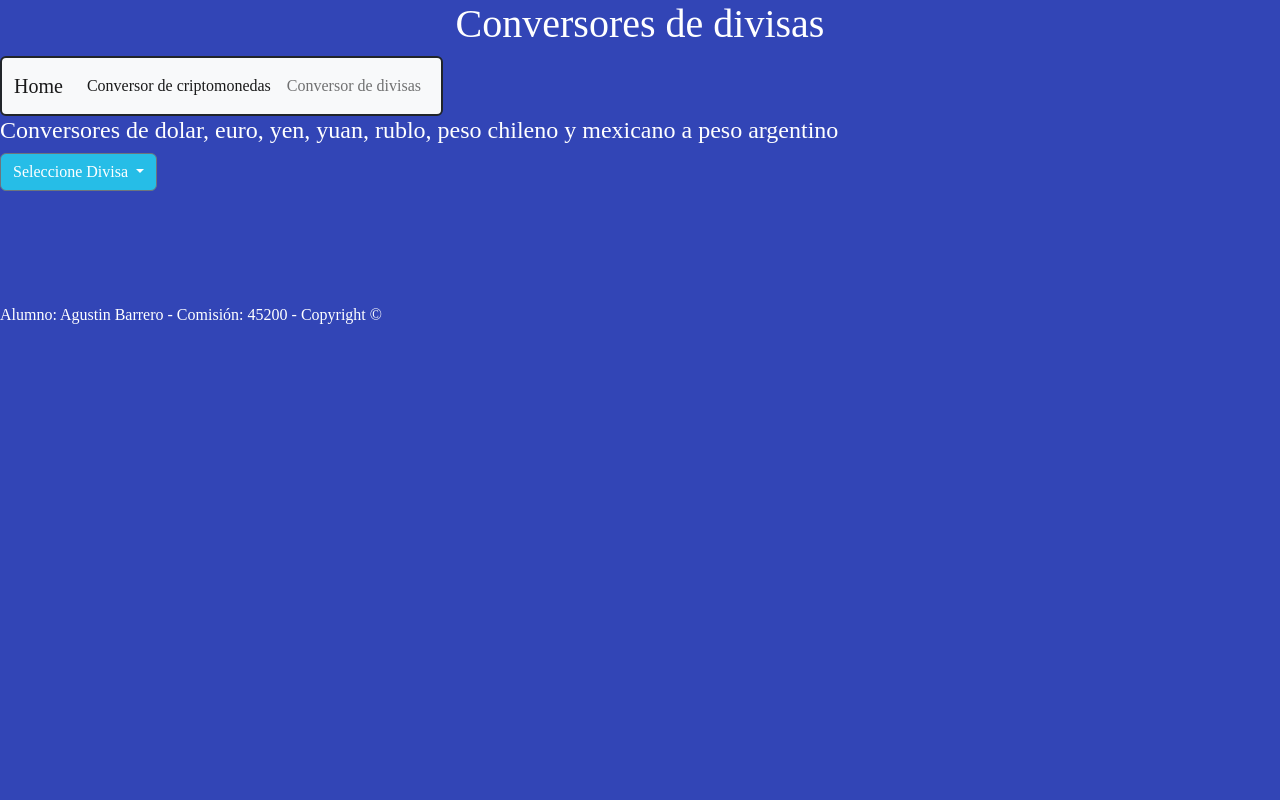
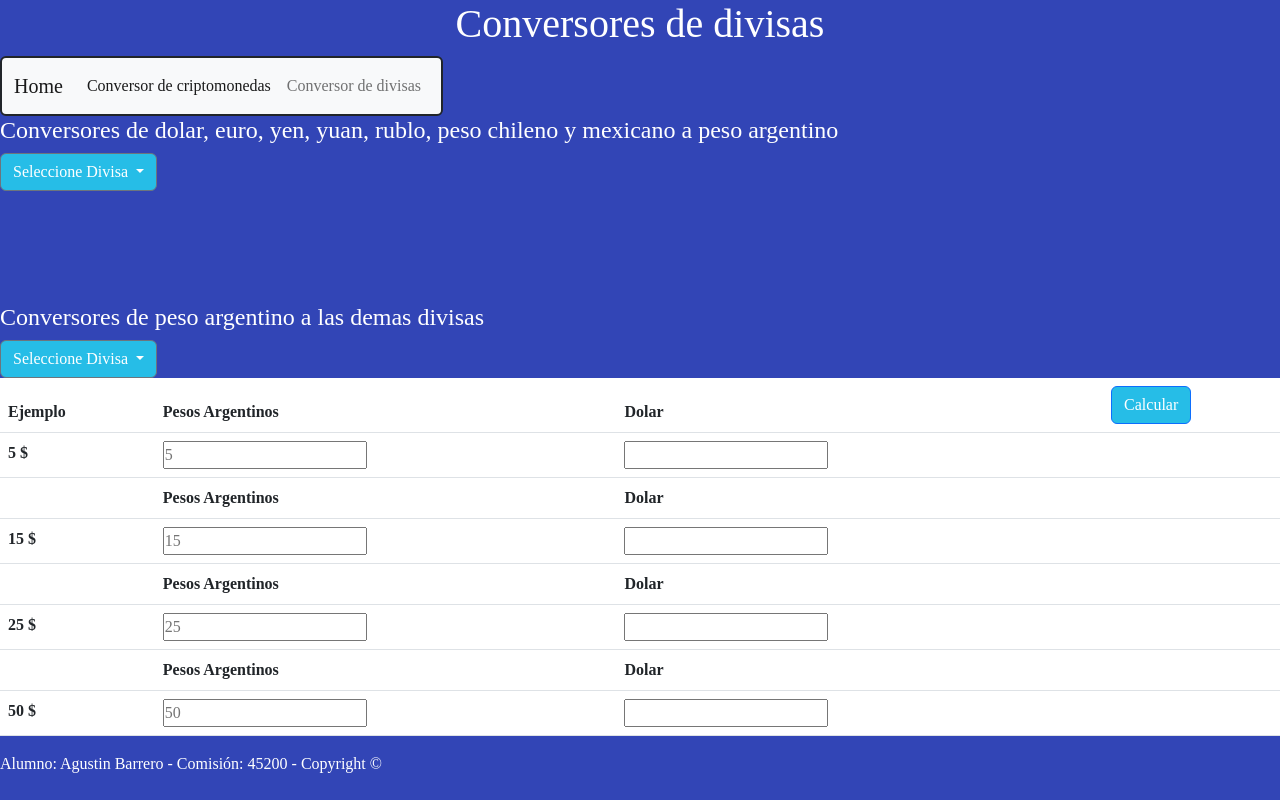
Before and after one commit to agussnb/proyectojavascript.github.io, a plain HTML site: page html/divisas.html in a window 1280 px wide. Drawn offline with nearby package versions, Linux system fonts and the light colour scheme.

Commit message:
Agregue en html una nueva parte donde se haran las conversiones de pesos argentinos a las demas monedas, por ahora solo esta la de pesos a dolar, faltan las demas monedas y el codigo js

```diff
--- a/html/divisas.html
+++ b/html/divisas.html
@@ -474,7 +474,79 @@
 
         </tbody>
       </table>
-
+      <h4>Conversores de peso argentino a las demas divisas</h4>
+      <div class="dropdown">
+        <button class="btn btn-secondary dropdown-toggle" type="button" data-bs-toggle="dropdown" aria-expanded="false">
+          Seleccione Divisa
+        </button>
+        <ul class="dropdown-menu">
+          <li><button onclick="asd('Dolar')" class="btnDolar dropdown-item">Dolar</button></li>
+          <li><button onclick="asd('Euro')" class="btnEuro dropdown-item">Euro</button></li>
+          <li><button onclick="asd('Yen')" class="btnYen dropdown-item">Yen</button></li>
+          <li><button onclick="asd('Yuan')" class="btnYuan dropdown-item">Yuan</button></li>
+          <li><button onclick="asd('Rublo')" class="btnRublo dropdown-item">Rublo</button></li>
+          <li><button onclick="asd('PesoChileno')" class="btnPesoCl dropdown-item">Peso Chileno</button></li>
+          <li><button onclick="asd('PesoMexicano')" class="btnPesoMx dropdown-item">Peso Mexicano</button></li>
+        </ul>
+      </div>
+      <!-- Tabla con el conversor de pesos a dolar -->
+      <table class="table">
+        <thead>
+          <tr  class="trPesos">
+            <th scope="col">Ejemplo</th>
+            <th scope="col">Pesos Argentinos</th>
+            <th scope="col">Dolar</th>
+            <th scope="col">
+              <div class="divBotonDivisas"> <button onclick="pesoDolar()" type="button"
+                  class="btn btn-primary">Calcular</button></div>
+            </th>
+          </tr>
+        </thead>
+        <tbody>
+          <tr  class="trPesos">
+            <th scope="row">5 $</th>
+            <td> <input id="cincoPesos" class="valor" type="number" placeholder="5" /></td>
+            <td><input readonly id="dolaresConvertidos" type="number"></td>
+            <td></td>
+          </tr>
+          <tr  class="trPesos">
+            <th scope="row"></th>
+            <th scope="col">Pesos Argentinos</th>
+            <th scope="col">Dolar</th>
+            <th></th>
+          </tr>
+          <tr  class="trPesos">
+            <th scope="row">15 $</th>
+            <td><input id="quincePesos" class="valor" type="number" placeholder="15" /></td>
+            <td><input readonly id="dolaresConvertidosDos" type="number"></td>
+            <td></td>
+          </tr>
+          <tr  class="trPesos">
+            <th scope="row"></th>
+            <th scope="col">Pesos Argentinos</th>
+            <th scope="col">Dolar </th>
+            <th></th>
+          </tr>
+          <tr  class="trPesos">
+            <th scope="row">25 $</th>
+            <td><input id="veinticincoPesos" class="valor" type="number" placeholder="25" /></td>
+            <td><input readonly id="dolaresConvertidosTres" type="number"></td>
+            <td></td>
+          </tr>
+          <tr  class="trPesos">
+            <th scope="row"></th>
+            <th scope="col">Pesos Argentinos</th>
+            <th scope="col">Dolar</th>
+            <th></th>
+          </tr>
+          <tr  class="trPesos">
+            <th scope="row">50 $</th>
+            <td><input id="cincuentaPesos" class="valor" type="number" placeholder="50" /></td>
+            <td><input readonly id="dolaresConvertidosCuatro" type="number"></td>
+            <td></td>
+          </tr>
+        </tbody>
+      </table>
       <script src="/js/main.js"></script>
       <script src="https://cdn.jsdelivr.net/npm/bootstrap@5.2.2/dist/js/bootstrap.bundle.min.js"
         integrity="sha384-OERcA2EqjJCMA+/3y+gxIOqMEjwtxJY7qPCqsdltbNJuaOe923+mo//f6V8Qbsw3" crossorigin="anonymous">
--- a/js/main.js
+++ b/js/main.js
@@ -672,6 +672,8 @@ function ocultarTodasDivisas() {
     elementoPesoMexicano[7].setAttribute("hidden", "true");
     elementoPesoMexicano[8].setAttribute("hidden", "true");
 }
+
+
 //Objetos que si en algun momento necesito dejare de comentarlos
 // const btc = new Criptomoneda("Bitcoin");
 // const eth = new Criptomoneda("Ethereum");
```
